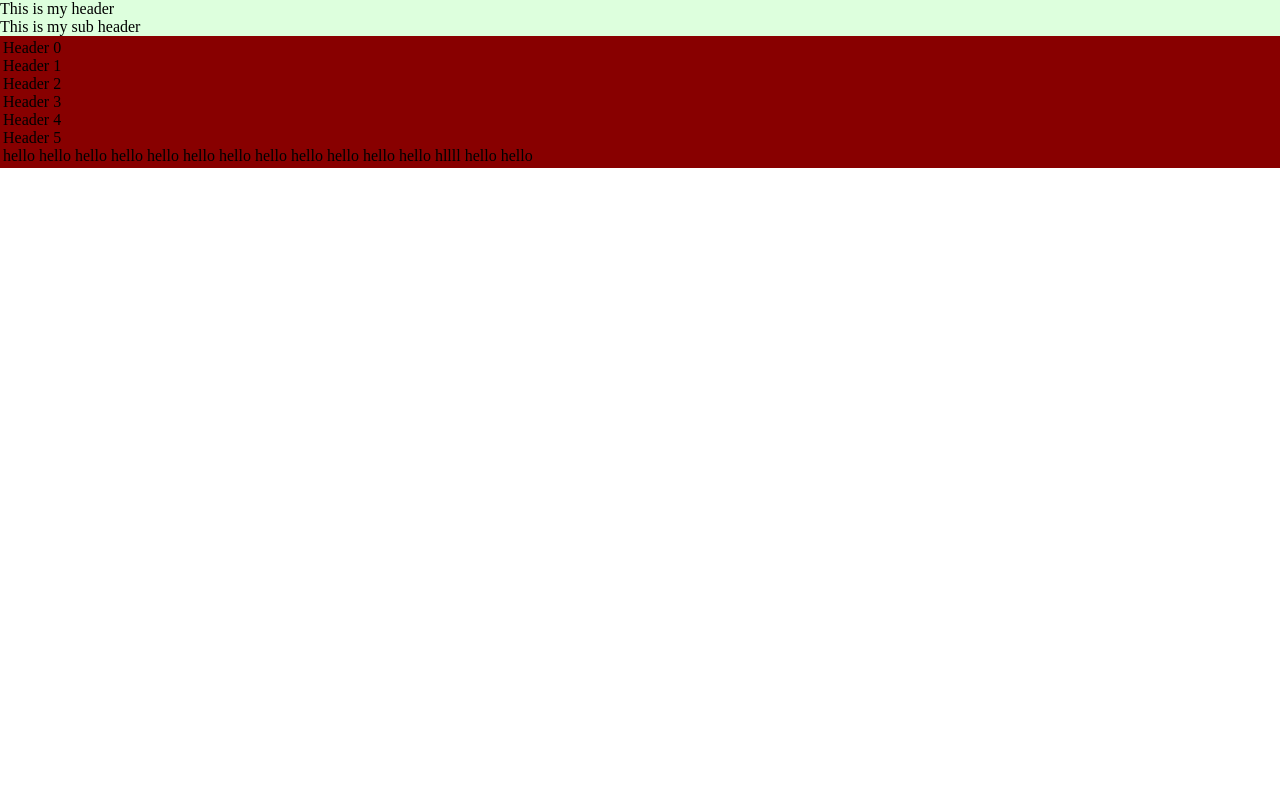
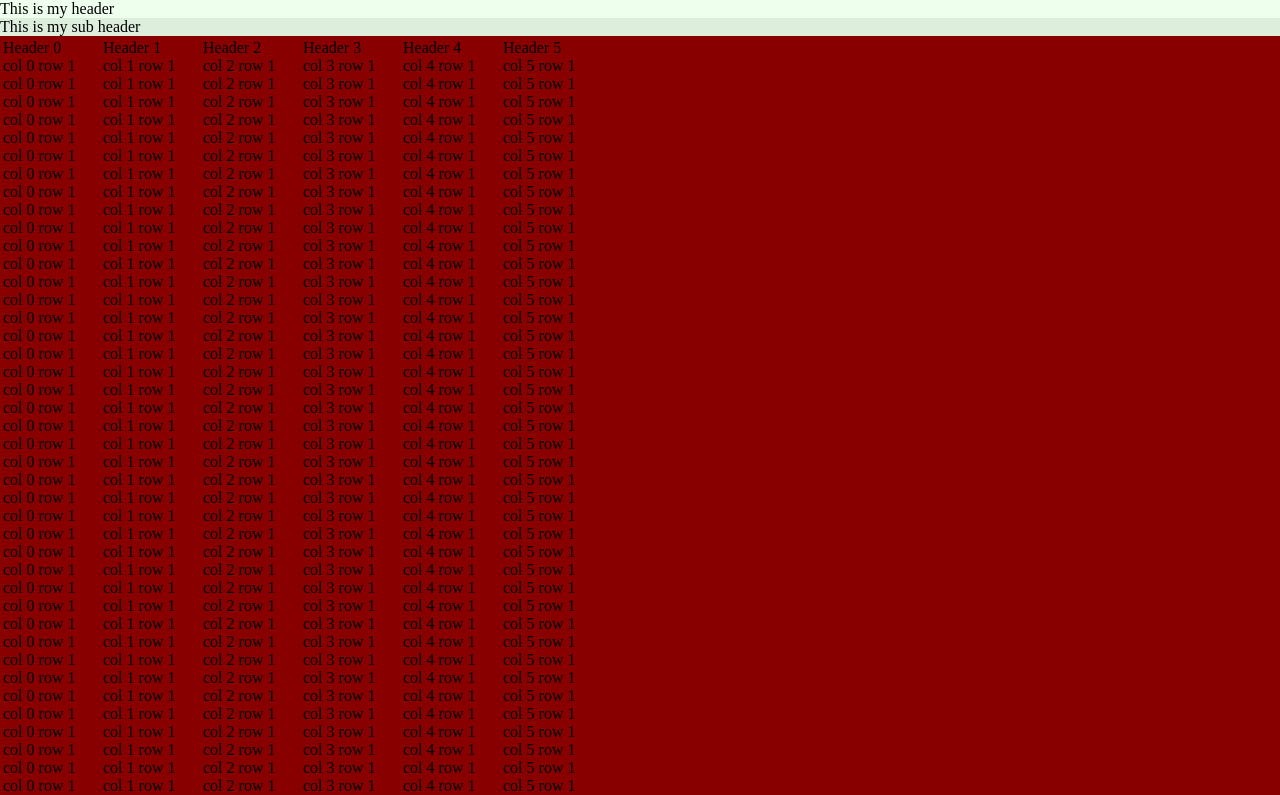
Before and after one commit to seitz4labs/scrolling, a React (Create React App) app: page / in a window 1280 px wide. Shown: the top 795 px of the page. Built offline with nearby package versions, Linux system fonts and the light colour scheme.

Commit message:
Created base styles and divs

```diff
--- a/src/App.js
+++ b/src/App.js
@@ -41,15 +41,15 @@ export default function App() {
       <div className="mig">
         <div
           className="mig-table"
-          style={{
-            minWidth: totalWidth + "px",
-            maxWidth: totalWidth + "px"
-          }}
+          // style={{
+          //   minWidth: totalWidth + "px",
+          //   maxWidth: totalWidth + "px"
+          // }}
         >
           <div className="mig-table-head">
             {famogo.map(col => (
               <div
-                className="mig-table-head-th"
+                className="mig-table-head-col"
                 style={{
                   minWidth: col.width,
                   maxWidth: col.width
@@ -59,35 +59,22 @@ export default function App() {
               </div>
             ))}
           </div>
-          <div
-            id="Mig Body"
-            className="caramel-scrollable-y"
-            style={{ width: "100%" }}
-          >
-            hello hello hello hello hello hello hello hello hello hello hello
-            hello hllll hello hello
-            {/* {migs.map((row, i) => (
-              <div
-                className="caramel-section-row"
-                id="Mig Body row"
-                key={row.runId}
-                // style={{ display: "flex", flexDirection: "row" }}
-              >
+          <div className="mig-table-body">
+            {migs.map((row, i) => (
+              <div className="mig-table-body-row" key={row.runId}>
                 {famogo.map(col => (
                   <div
-                    className="caramel-section-col"
+                    className="mig-table-body-row-col"
                     style={{
-                      display: "flex",
                       minWidth: col.width,
-                      maxWidth: col.width,
-                      backgroundColor: "#eef"
+                      maxWidth: col.width
                     }}
                   >
                     {col.content(row, i)}
                   </div>
                 ))}
               </div>
-            ))} */}
+            ))}
           </div>
         </div>
       </div>
--- a/src/styles.css
+++ b/src/styles.css
@@ -10,32 +10,51 @@
 
 .page {
   background-color: #080;
+  display: flex;
+  flex-direction: column;
 }
 
 .head {
-  background-color: #dfd;
+  display: flex;
+  flex-direction: column;
+  background-color: #efe;
 }
 
 .sub-head {
-  background-color: #dfd;
+  background-color: #ded;
 }
 
 .mig {
+  display: flex;
+  flex-direction: column;
   background-color: #800;
   padding: 3px;
 }
 
 .mig-table {
+  display: flex;
+  flex-direction: column;
+  overflow: scroll;
 }
 
 .mig-table-head {
+  display: flex;
+  flex-direction: row;
 }
-.mig-table-head-th {
+.mig-table-head-col {
+  /* display: flex;
+  flex-direction: column; */
 }
 
 .mig-table-body {
+  /* display: flex;
+  flex-direction: column; */
 }
 .mig-table-body-row {
+  display: flex;
+  flex-direction: row;
 }
-.mig-table-body-row-td {
+.mig-table-body-row-col {
+  /* display: flex;
+  flex-direction: column; */
 }
```
